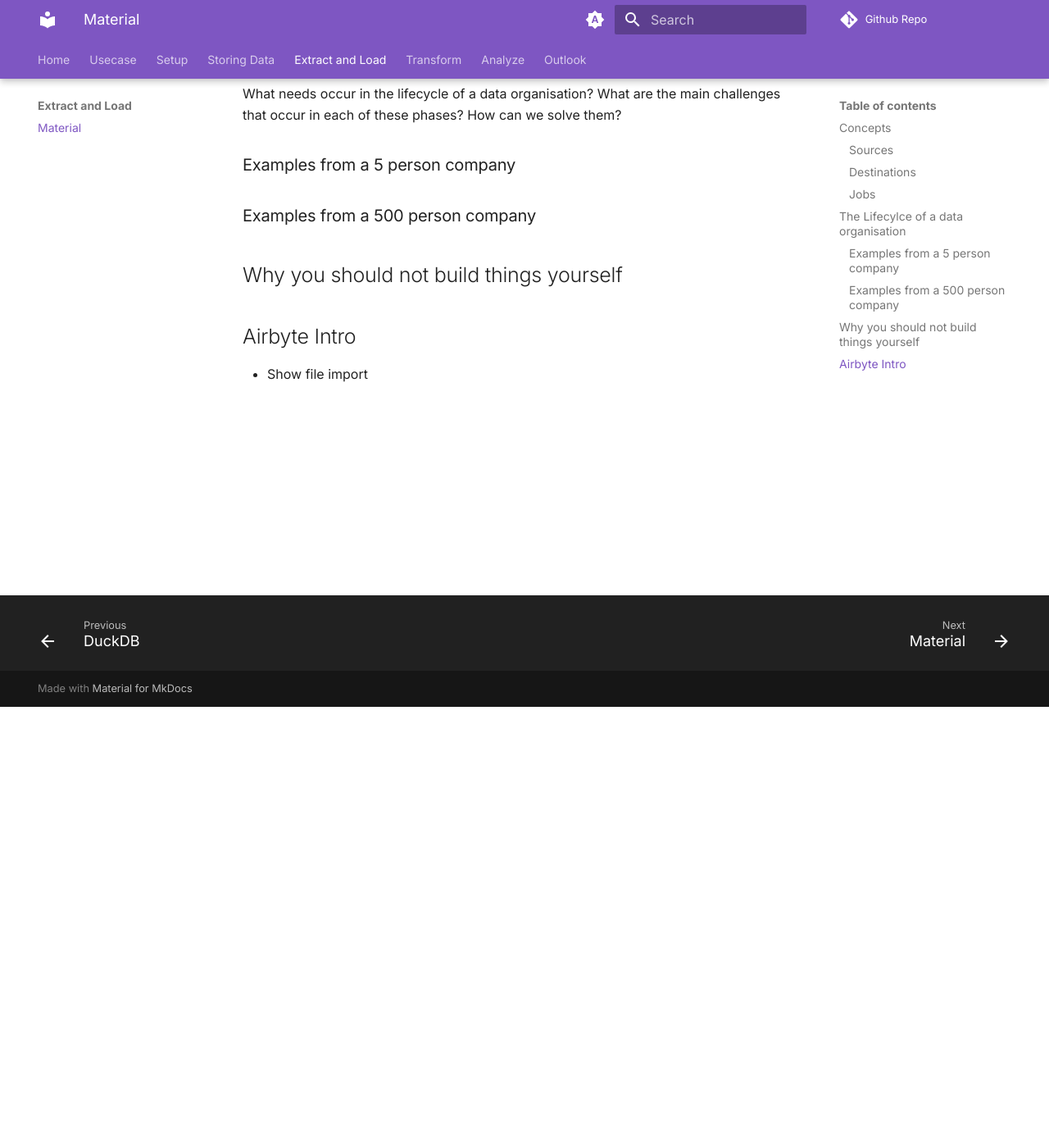
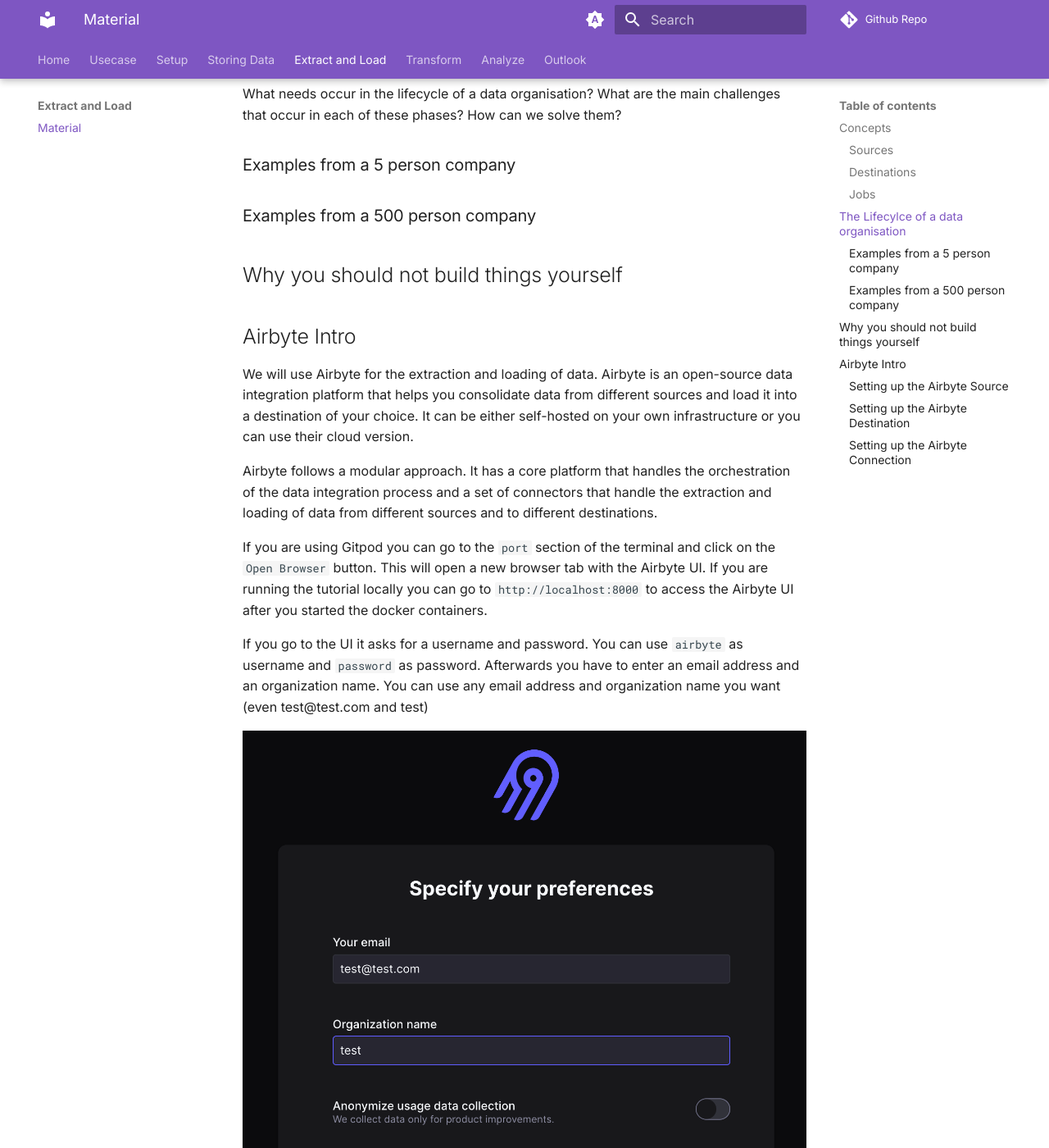
Before and after one commit to rogall-e/DSSG-Data-Engineering-Workshop, an MkDocs documentation site: the page built from docs/2_extract/material.md, in a window 1280 px wide and 1400 px high, scrolled down 538 px. Shown: the whole window at 82% size. Built offline with MkDocs 1.6.1 and Material for MkDocs 9.7.7, drawn with Linux system fonts in a browser that asks for light colours; comment, search, counter and statistics services are not loaded; some of the changed text lies outside the part shown.

Commit message:
Added a guide for airbyte

````diff
--- a/docs/2_extract/material.md
+++ b/docs/2_extract/material.md
@@ -23,4 +23,73 @@
 
 
 ## Airbyte Intro
-- Show file import
+
+We will use Airbyte for the extraction and loading of data. Airbyte is an open-source data integration platform that helps you consolidate data from different sources and load it into a destination of your choice. It can be either self-hosted on your own infrastructure or you can use their cloud version.
+
+Airbyte follows a modular approach. It has a core platform that handles the orchestration of the data integration process and a set of connectors that handle the extraction and loading of data from different sources and to different destinations.
+
+If you are using Gitpod you can go to the `port` section of the terminal and click on the `Open Browser` button. This will open a new browser tab with the Airbyte UI. If you are running the tutorial locally you can go to `http://localhost:8000` to access the Airbyte UI after you started the docker containers.
+
+If you go to the UI it asks for a username and password. You can use `airbyte` as username and `password` as password. Afterwards you have to enter an email address and an organization name. You can use any email address and organization name you want (even test@test.com and test)
+
+![airbyte login](../images/airbyte_user_setup.png)
+
+
+### Setting up the Airbyte Source
+
+In our case we will connect two csv files as sources that are stored on github. But it would work similarly with any other data storages like for example an S3 bucket on AWS.
+
+To set up an source in airbyte click on the `Sources` tab and then on the `New Source` button. You will see a lot of connectors and a serach bar. Here you can look for `csv`.
+
+![airbyte csv source](../images/airbyte_source_step1.png)
+
+Click on the `File` connector and you will see a form where you can enter the details for the source. Enter the following details:
+
+```
+Dataset Name: pokemon__masterdata
+File Format: CSV
+URL: https://raw.githubusercontent.com/rogall-e/DSSG-Data-Engineering-Workshop/main/data/pokemon__masterdata.csv
+```
+
+(of course you can also take the link from your forked repository if you want to use your own data)
+
+![airbyte csv source](../images/airbyte_source_step2.png)
+
+Afterwards click on the `Set up source` button to create the source.
+
+
+### Setting up the Airbyte Destination
+
+As a destination we will use a Postgres database that was started in gitpod automatically for you or you started with the docker compose command locally. You can access the database with the following credentials:
+
+```
+host: localhost
+port: 5432
+database: pokemon
+user: postgres
+password: password
+```
+
+In Airbyte click on the `Destinations` tab and then on the `Create Destination` button. Select `Postgres` as destination and enter the credentials for the database (the password is under `Optional fields`). Afterwards click on the `Set up destination` button to create the destination.
+
+![airbyte postgres destination](../images/airbyte_destination.png)
+
+### Setting up the Airbyte Connection
+
+Now we have to connect the source and the destination. Click on the `Connections` tab and then on the `Create Connection` button. Select the source
+
+![airbyte connection](../images/airbyte_connection_source.png)
+
+and the destination
+
+![airbyte connection](../images/airbyte_connection_destination.png)
+
+you created before. Afterwards you get to the connection configuration page. Here you can select a schedule, a destination namespace and a prefix for the stream also you can choose the streams you want to sync and if your data should be normalized by airbyte or only the raw data should be loaded into the destination. In our case we will set our schedule type to manual so we have to trigger the sync by hand. Afterwards click on the `Set up connection` button to create the connection.
+
+![airbyte connection](../images/airbyte_connection_config.png)
+
+And now you can click on the `Sync Now` button to start the sync. You can see the progress/log of the sync in the `Job History` tab.
+
+![airbyte connection](../images/airbyte_connection_sync.png)
+
+Now you have successfully extracted and loaded data from a source to a destination.
````
Also changed, not shown: docs/images/airbyte_connection_config.png (added), docs/images/airbyte_connection_destination.png (added), docs/images/airbyte_connection_source.png (added), docs/images/airbyte_connection_sync.png (added), docs/images/airbyte_destination.png (added), docs/images/airbyte_source_step1.png (added), docs/images/airbyte_source_step2.png (added), docs/images/airbyte_user_setup.png (added), docs/images/metabase_postgres_setup.png (added), docs/images/metabase_user_setup.png (added).
